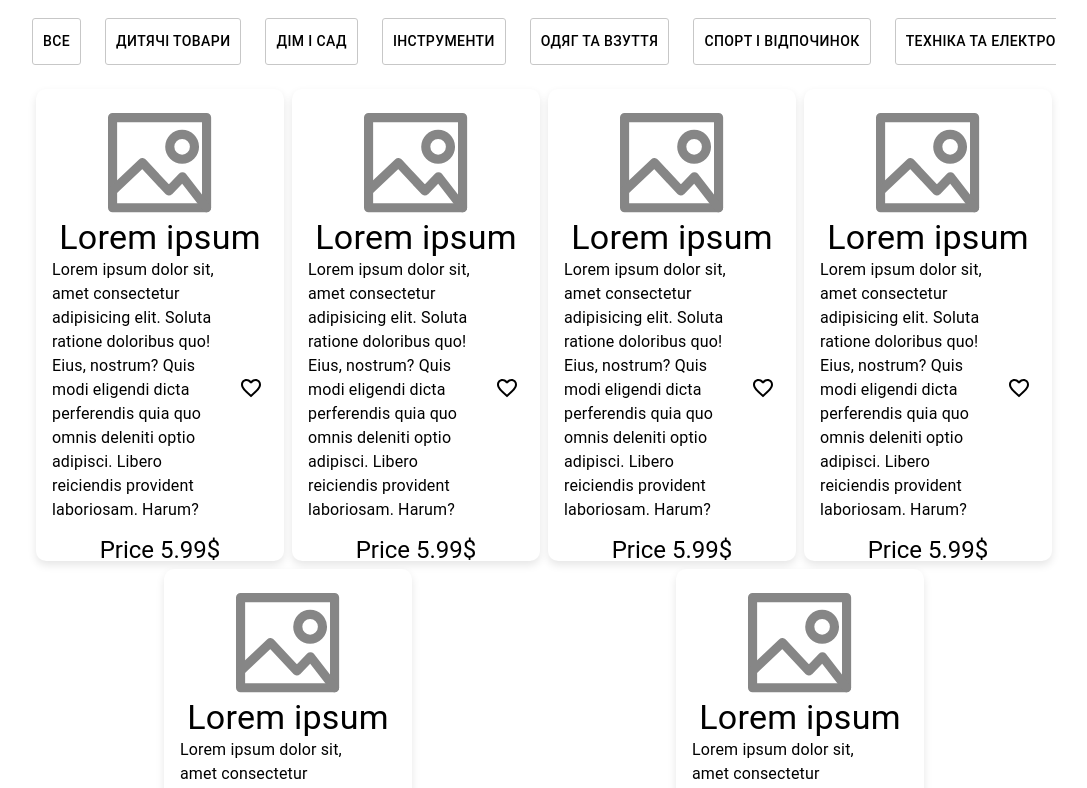
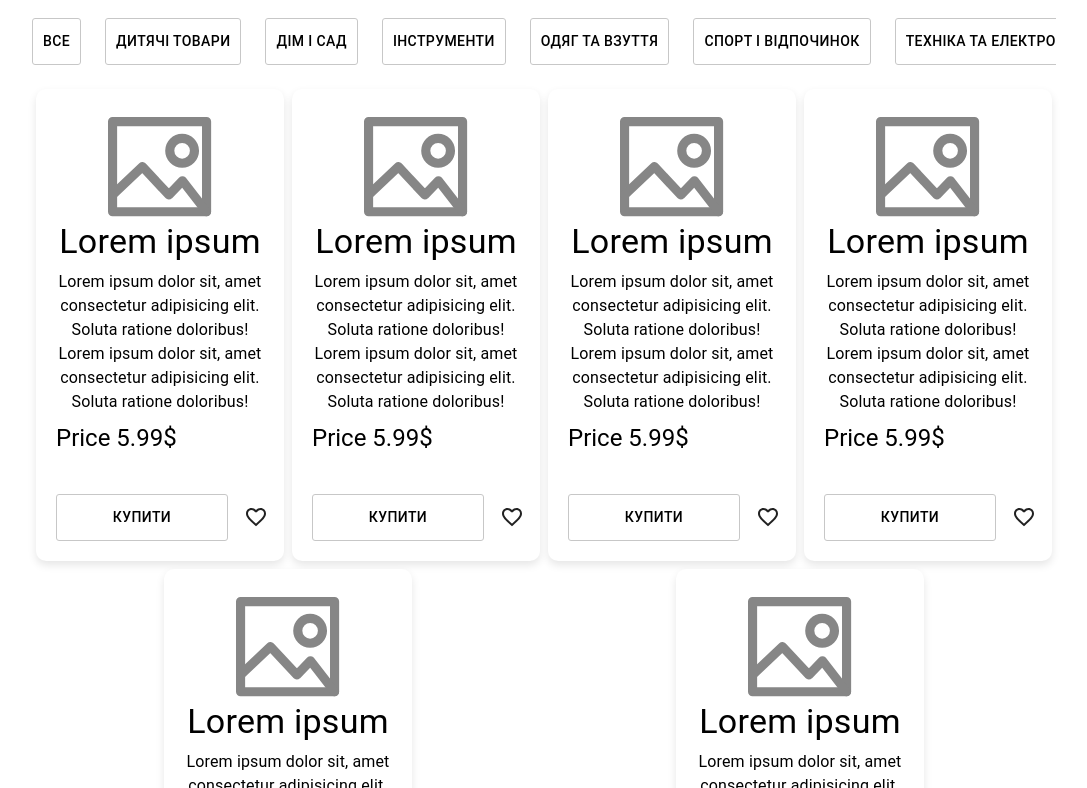
Before and after one commit to FelllGit/MarketPlace, a React (Create React App) app: page / in a window 1280 px wide. Shown: the part 652-1440 px from the top of the page, without its empty margins (96-1183 px from the left). Built offline with nearby package versions, Linux system fonts and the light colour scheme.

Commit message:
changed card styles

```diff
--- a/src/components/Home/CardComponent.tsx
+++ b/src/components/Home/CardComponent.tsx
@@ -1,5 +1,7 @@
 import { styled } from '@mui/material/styles';
-import { Box, Grid, Typography } from '@mui/material';
+import {
+  Box, Button, Fab, Grid, Typography,
+} from '@mui/material';
 import FavoriteBorderIcon from '@mui/icons-material/FavoriteBorder';
 
 import Icon from '../../icons/image.svg';
@@ -31,6 +33,8 @@ const LikeButton = styled(FavoriteBorderIcon)({
 const CardComponent = () => (
     <Card>
         <ContentWrapper>
+            <Grid container direction={'column'}>
+                <Grid item>
                     <Box
                         component="img"
                         src={Icon}
@@ -38,17 +42,35 @@ const CardComponent = () => (
                         color={'#868686'}
                         alt="Description"
                     />
-            <Typography variant='h4'>Lorem ipsum</Typography>
-            <Grid container spacing={1}>
-                <Grid item xs={10} textAlign={'left'}>
-                    <Typography variant='body1'>Lorem ipsum dolor sit, amet consectetur adipisicing elit. Soluta ratione doloribus quo! Eius, nostrum? Quis modi eligendi dicta perferendis quia quo omnis deleniti optio adipisci. Libero reiciendis provident laboriosam. Harum?</Typography>
+                    <Typography variant="h4">Lorem ipsum</Typography>
                 </Grid>
-                <Grid item xs={2}>
-                    <LikeButton />
+                <Grid item>
+                    <Typography variant="body1">
+                        Lorem ipsum dolor sit, amet consectetur adipisicing
+                        elit. Soluta ratione doloribus!
+                    </Typography>
+                    <Typography variant="body1">
+                        Lorem ipsum dolor sit, amet consectetur adipisicing
+                        elit. Soluta ratione doloribus!
+                    </Typography>
+                </Grid>
+                <Grid item margin={'0'}>
+                    <Typography variant="h5" textAlign={'start'}>
+                        Price 5.99$
+                    </Typography>
                 </Grid>
             </Grid>
         </ContentWrapper>
-        <Typography variant='h5'>Price 5.99$</Typography>
+        <Grid container>
+            <Grid item xs={10}>
+                <Button fullWidth>Купити</Button>
+            </Grid>
+            <Grid item xs={2}>
+                <Fab size='small' sx={{ backgroundColor: 'transparent', boxShadow: 'none' }}>
+                    <LikeButton />
+                </Fab>
+            </Grid>
+        </Grid>
     </Card>
 );
 
```
Lines whose indentation alone changed are shown as unchanged.
